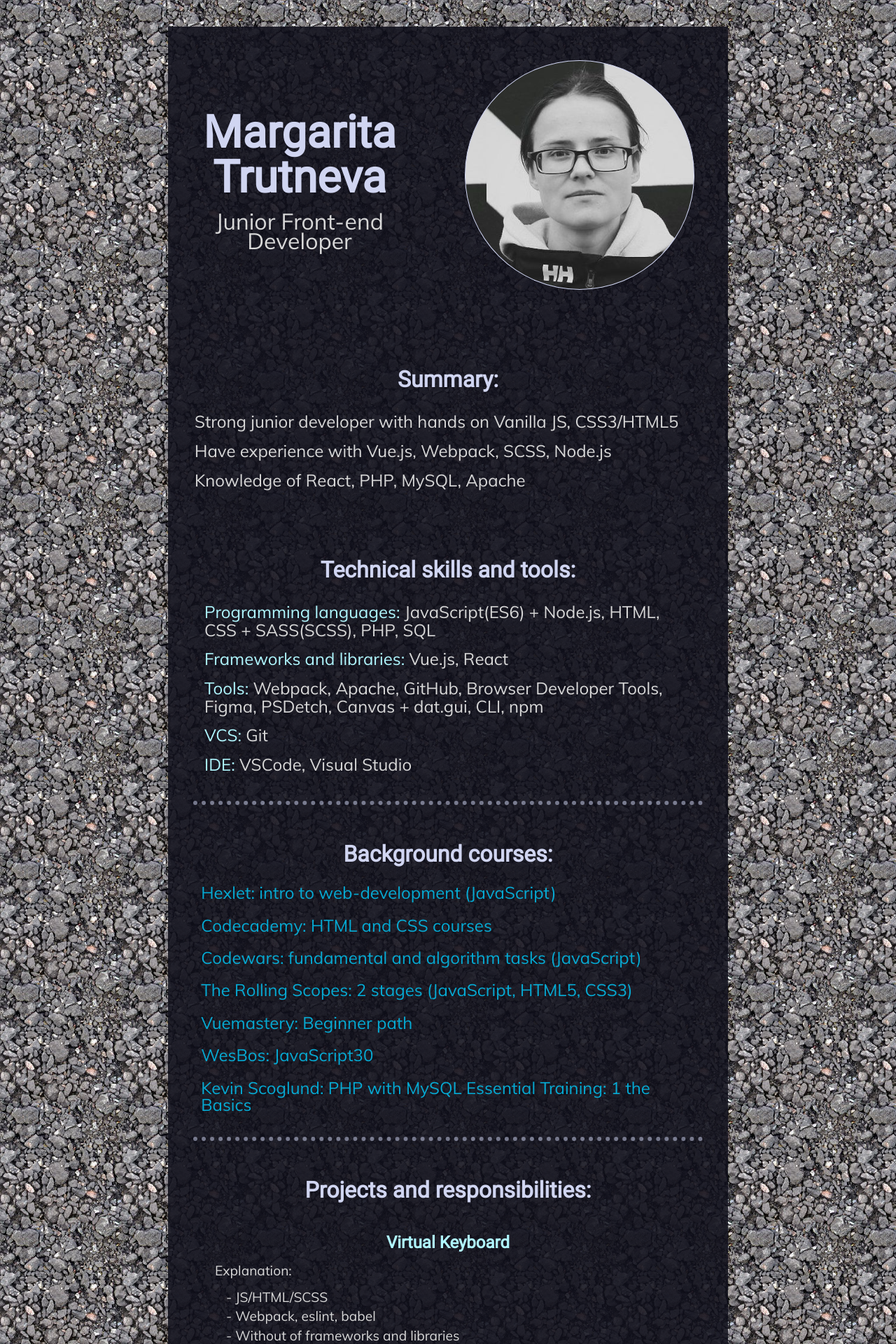
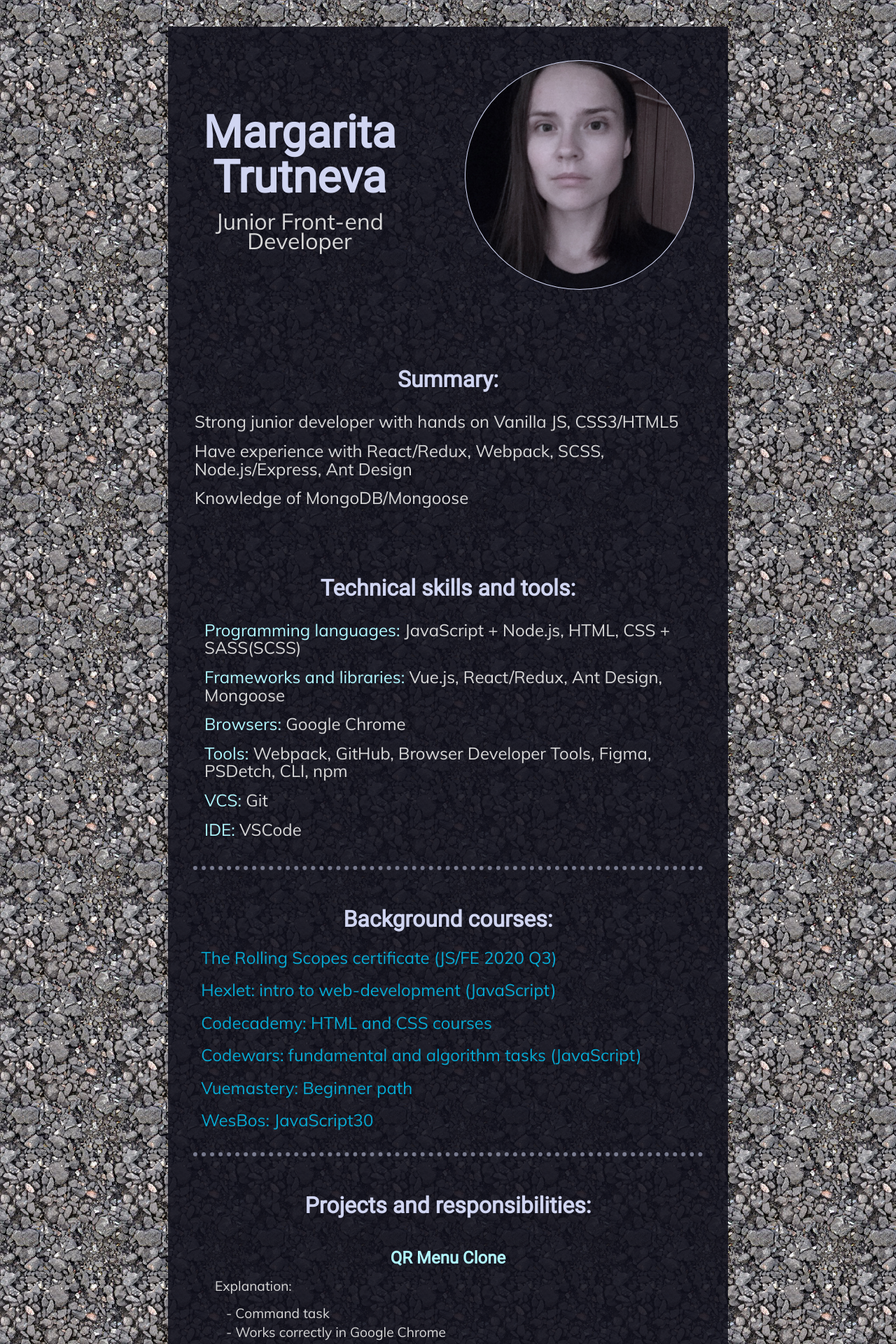
Before and after one commit to Grenzen/rsschool-2019Q1-cv, a PHP site: page /cv-html/index.html in a window 1280 px wide. Shown: the top 1920 px of the page at 70% size. Run offline with PHP 8.4, Linux system fonts and the light colour scheme.

Commit message:
fix: update cv with additional information

```diff
--- a/cv-html/assets/stylesheets/about.css
+++ b/cv-html/assets/stylesheets/about.css
@@ -31,9 +31,9 @@
   width: 24.5rem;
   height: 24.5rem;
 
-  background-image: url('../foto/photo.jpeg');
+  background-image: url('../foto/photo2.jpg');
   background-size: cover;
-  background-position: 30px center;
+  background-position: center;
 
   border: 1px solid #d0d5f1;
 }
--- a/cv-html/assets/stylesheets/common.css
+++ b/cv-html/assets/stylesheets/common.css
@@ -4,6 +4,10 @@ body {
   display: flex;
   flex-direction: column;
   align-items: center;
+}
+
+:focus {
+  outline: none;
 }
 
 main,
@@ -56,6 +60,7 @@ footer {
 }
 
 .items a,
+.items details,
 .contacts a {
   text-decoration: none;
   color: #00ceff;
--- a/cv-html/assets/stylesheets/competence_and_education.css
+++ b/cv-html/assets/stylesheets/competence_and_education.css
@@ -21,7 +21,8 @@
   font-size: 1rem;
 }
 
-.items > a {
+.items > a,
+.items > details {
   font-size: 1.5rem;
   margin: 0.7rem;
   opacity: .8;
@@ -43,8 +44,7 @@
 
 .project a {
   font-size: 1.2rem;
-  margin: 2rem;
-  /* width: 40%; */
+  margin: 2rem 2rem 0;
   display: inline-flex;
   justify-content: center;
 }
--- a/cv-html/assets/stylesheets/fonts.css
+++ b/cv-html/assets/stylesheets/fonts.css
@@ -31,6 +31,7 @@ h4 {
 * p,
 .li,
 .items > a,
+.items > details,
 .project li,
 .project a {
   font-family: 'Muli', sans-serif;
--- a/cv-html/index.html
+++ b/cv-html/index.html
@@ -9,22 +9,7 @@
   </head>
 
   <body link="#ff8b33" vlink="#ff8b33">
-      <!-- <input type="checkbox" id="nav-toggle" hidden>
-
-      <nav class="nav">
-          <label for="nav-toggle" class="nav-toggle" onclick>
-
-          </label>
-
-        <ul>
-          <li><a href="#summary">Summary</a></li>
-          <li><a href="#competence">Skills and Background</a></li>
-          <li><a href="#about">About me</a></li>
-          <li><a href="#contacts">Contacts</a></li>
-        </ul>
-      </nav> -->
-
-    <main role="main">
+    <main>
       <section id="summary" class="about">
 
         <div class="wrap_intro">
@@ -39,8 +24,8 @@
           <h3>Summary:</h3>
           <ul>
             <li class="li">Strong junior developer with hands on Vanilla JS, CSS3/HTML5</li>
-            <li class="li">Have experience with Vue.js, Webpack, SCSS, Node.js</li>
-            <li class="li">Knowledge of React, PHP, MySQL, Apache</li>
+            <li class="li">Have experience with React/Redux, Webpack, SCSS, Node.js/Express, Ant Design</li>
+            <li class="li">Knowledge of MongoDB/Mongoose</li>
           </ul>
         </article>
       </section>
@@ -50,44 +35,123 @@
           <h3>Technical skills and tools:</h3>
           <ul>
             <li class="li">
-              <span>Programming languages:</span> JavaScript(ES6) + Node.js, HTML, CSS + SASS(SCSS),
-              PHP, SQL
+              <span>Programming languages:</span> JavaScript + Node.js, HTML, CSS + SASS(SCSS)
             </li>
             <li class="li">
-              <span>Frameworks and libraries:</span> Vue.js, React
+              <span>Frameworks and libraries:</span> Vue.js, React/Redux, Ant Design, Mongoose
             </li>
             <li class="li">
-              <span>Tools:</span> Webpack, Apache, GitHub, Browser Developer Tools, Figma, PSDetch,
-              Canvas + dat.gui, CLI, npm
+              <span>Browsers:</span> Google Chrome
+            </li>
+            <li class="li">
+              <span>Tools:</span> Webpack, GitHub, Browser Developer Tools, Figma, PSDetch, CLI, npm
             </li>
             <li class="li">
               <span>VCS:</span> Git
             </li>
             <li class="li">
-              <span>IDE:</span> VSCode, Visual Studio
+              <span>IDE:</span> VSCode
             </li>
           </ul>
         </div>
 
         <div class="items">
           <h3>Background courses:</h3>
+          <a href="assets/image/certificate.pdf" target="_blank">The Rolling Scopes certificate (JS/FE 2020 Q3)</a>
           <a href="https://ru.hexlet.io/u/user-9d153c0fd9146d51" target="_blank">Hexlet: intro to web-development (JavaScript)</a>
           <a href="https://www.codecademy.com/catalog/language/html-css" target="_blank">Codecademy: HTML and CSS courses</a>
           <a href="https://www.codewars.com/users/Grenzen" target="_blank">Codewars: fundamental and algorithm tasks (JavaScript)</a>
-          <a href="https://rs.school">The Rolling Scopes: 2 stages (JavaScript, HTML5, CSS3)</a>
           <a href="https://www.vuemastery.com/courses-path/beginner" target="_blank">Vuemastery: Beginner path</a>
           <a href="https://javascript30.com" target="_blank">WesBos: JavaScript30</a>
-          <a href="https://www.linkedin.com/learning/php-with-mysql-essential-training-1-the-basics/welcome" target="_blank">Kevin Scoglund: PHP with MySQL Essential Training: 1 the Basics</a>
         </div>
 
         <div class="items links">
           <h3>Projects and responsibilities:</h3>
+          <div class="project">
+            <h4>QR Menu Clone</h4>
+            <p>Explanation:</p>
+            <ul>
+              <li>- Command task</li>
+              <li>- Works correctly in Google Chrome</li>
+              <li>- React/Redux/Redux Saga</li>
+              <li>- Node.js/Express</li>
+              <li>- MongoDB/Mongoose</li>
+              <li>- Axios</li>
+              <li>- Socket.io</li>
+              <li>- RESTful API</li>
+              <li>!!! Previously downloaded pictures are automatically deleted from the heroku server, so you need to upload them again (if necessary)</li>
+            </ul>
+            <a href="https://drive.google.com/file/d/1dYGl1DWcYtB6WJJC7CIrRObQzveDQVTc/view" target="_blank">Documentation (ru)</a>
+            <a href="https://www.youtube.com/watch?v=law1w1XCzyo" target="_blank">Demo video</a>
+            <a href="https://qr-menu-clone-admin.herokuapp.com" target="_blank">Admin side</a>
+            <a href="https://qr-menu-clone-client.herokuapp.com/6019c83f823db600152fff0d" target="_blank">Client side</a>
+            <a href="https://github.com/rolling-scopes-school/tasks/blob/master/tasks/rsclone/rsclone.md" target="_blank">Task</a>
+          </div>
+
+          <div class="project">
+            <h4>Covid-19 Dashboard</h4>
+            <p>Explanation:</p>
+            <ul>
+              <li>- Command task</li>
+              <li>- Works correctly in Google Chrome</li>
+              <li>- React, Material Design, Leaflet, Chart.js</li>
+              <li>- RESTful API</li>
+              <li>- Retrieving data using asynchronous requests</li>
+            </ul>
+            <a href="https://rolling-scopes-school.github.io/grenzen-JS2020Q3/covid-dashboard/" target="_blank">Deploy</a>
+            <a href="https://github.com/rolling-scopes-school/tasks/blob/master/tasks/covid-dashboard.md" target="_blank">Task</a>
+          </div>
+
+          <div class="project">
+            <h4>English for Kids</h4>
+            <p>Explanation:</p>
+            <ul>
+              <li>- JS/HTML/SCSS(SASS)</li>
+              <li>- Works correctly in Google Chrome</li>
+              <li>- CSS framework Bulma.js</li>
+              <li>- Webpack, eslint, modules</li>
+              <li>- DOM-generation elements</li>
+              <li>- Works with static data</li>
+            </ul>
+            <a href="https://rolling-scopes-school.github.io/grenzen-JS2020Q3/english-for-kids/dist/" target="_blank">Deploy</a>
+            <a href="https://github.com/rolling-scopes-school/tasks/blob/master/tasks/rslang/english-for-kids.md" target="_blank">Task</a>
+          </div>
+
+          <div class="project">
+            <h4>Calculator</h4>
+            <p>Explanation:</p>
+            <ul>
+              <li>- JS/HTML/CSS</li>
+              <li>- Works correctly in Google Chrome</li>
+              <li>- Without of frameworks and libraries</li>
+              <li>- Basic functionality and simple math operations</li>
+              <li>- Actions with negative numbers</li>
+              <li>- Actions with floating point numbers</li>
+            </ul>
+            <a href="https://rolling-scopes-school.github.io/grenzen-JS2020Q3/calculator/" target="_blank">Deploy</a>
+            <a href="https://github.com/rolling-scopes-school/tasks/blob/master/tasks/ready-projects/calculator.md#instruction-to-cross-check" target="_blank">Task</a>
+          </div>
+
+          <div class="project">
+            <h4>Momentum</h4>
+            <p>Explanation:</p>
+            <ul>
+              <li>- JS/HTML/CSS</li>
+              <li>- Works correctly in Google Chrome</li>
+              <li>- Without of frameworks and libraries</li>
+              <li>- The user can enter name and focus, this data is stored in localStorage and is displayed after refreshing the page</li>
+              <li>- Weather forecast</li>
+            </ul>
+            <a href="https://rolling-scopes-school.github.io/grenzen-JS2020Q3/momentum/" target="_blank">Deploy</a>
+            <a href="https://github.com/rolling-scopes-school/tasks/blob/master/tasks/ready-projects/momentum.md" target="_blank">Task</a>
+          </div>
 
           <div class="project">
             <h4>Virtual Keyboard</h4>
             <p>Explanation:</p>
             <ul>
               <li>- JS/HTML/SCSS</li>
+              <li>- Works correctly in Google Chrome</li>
               <li>- Webpack, eslint, babel</li>
               <li>- Without of frameworks and libraries</li>
               <li>- DOM-generation elements</li>
@@ -96,8 +160,8 @@
               <li>- Animate button clicks</li>
               <li>- Display characters in textarea</li>
             </ul>
-            <a href="https://grenzen.github.io/codejam-virtual-keyboard/" target="_blank">Deploy</a>
-            <a href="https://github.com/Grenzen/codejam-virtual-keyboard/pull/5" target="_blank">Explanation in Russian</a>
+            <a href="https://rolling-scopes-school.github.io/grenzen-JS2020Q3/virtual-keyboard/" target="_blank">Deploy</a>
+            <a href="https://rolling-scopes-school.github.io/grenzen-JS2020Q3/virtual-keyboard/" target="_blank">Task</a>
           </div>
 
           <div class="project">
@@ -135,9 +199,29 @@
             </ul>
             <a href="https://grenzen.github.io/Gravity/dist/" target="_blank">Deploy</a>
           </div>
-
           <div class="project">
             <h4>Landings</h4>
+            <p>Shelter</p>
+            <ul>
+              <li>- HTML/CSS</li>
+              <li>- Works correctly in Google Chrome</li>
+              <li>- Simple landing page</li>
+              <li>- Adaptive</li>
+              <li>- Without JS (Slider, Popup, Pagination, Burger Menu)</li>
+              <li>- Without of frameworks and libraries</li>
+            </ul>
+            <a href="https://rolling-scopes-school.github.io/grenzen-JS2020Q3/shelter/pages/main/index.html" target="_blank">Deploy</a>
+            <a href="https://github.com/rolling-scopes-school/tasks/blob/master/tasks/markups/level-2/shelter/shelter-cross-check-ru.md"target="_blank">Task</a>
+
+            <p>Webdev:</p>
+            <ul>
+              <li>- HTML/CSS</li>
+              <li>- Simple landing page</li>
+              <li>- Fixed size page</li>
+            </ul>
+            <a href="https://grenzen-webdev.netlify.app" target="_blank">Deploy</a>
+            <a href="https://github.com/rolling-scopes-school/tasks/blob/master/tasks/markups/level-1/webdev/webdev-ru.md"target="_blank">Task</a>
+
             <p>Hexal:</p>
             <ul>
               <li>- HTML/CSS</li>
@@ -215,7 +299,6 @@
         let birth = '1994-10-06';
         let myAge = document.getElementById('myAge');
         myAge.innerText = ((new Date().getTime() - new Date(birth)) / (24 * 3600 * 365.25 * 1000)) | 0;
-        // console.log(myAge.innerText);
       }
       myAge();
     </script>
```
Also changed, not shown: cv-html/assets/foto/photo2.jpg (added), 1 other file.
